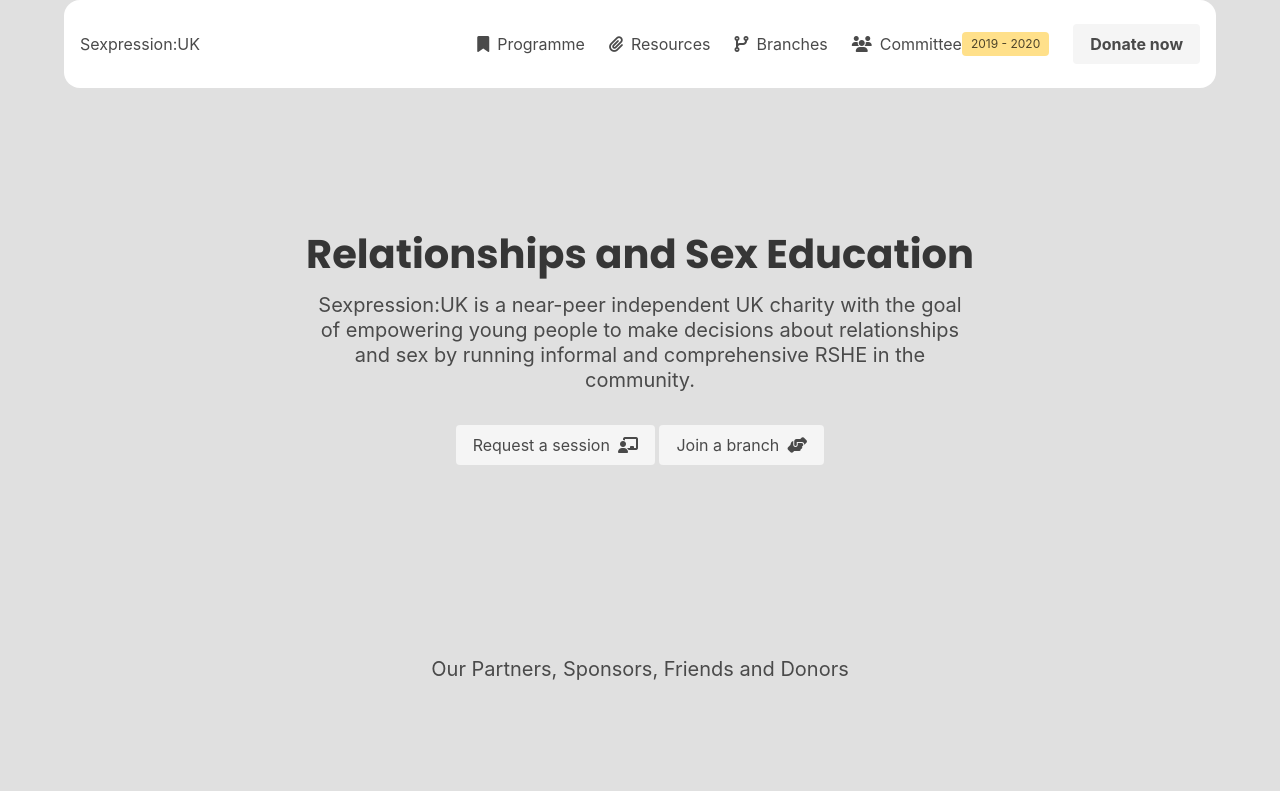
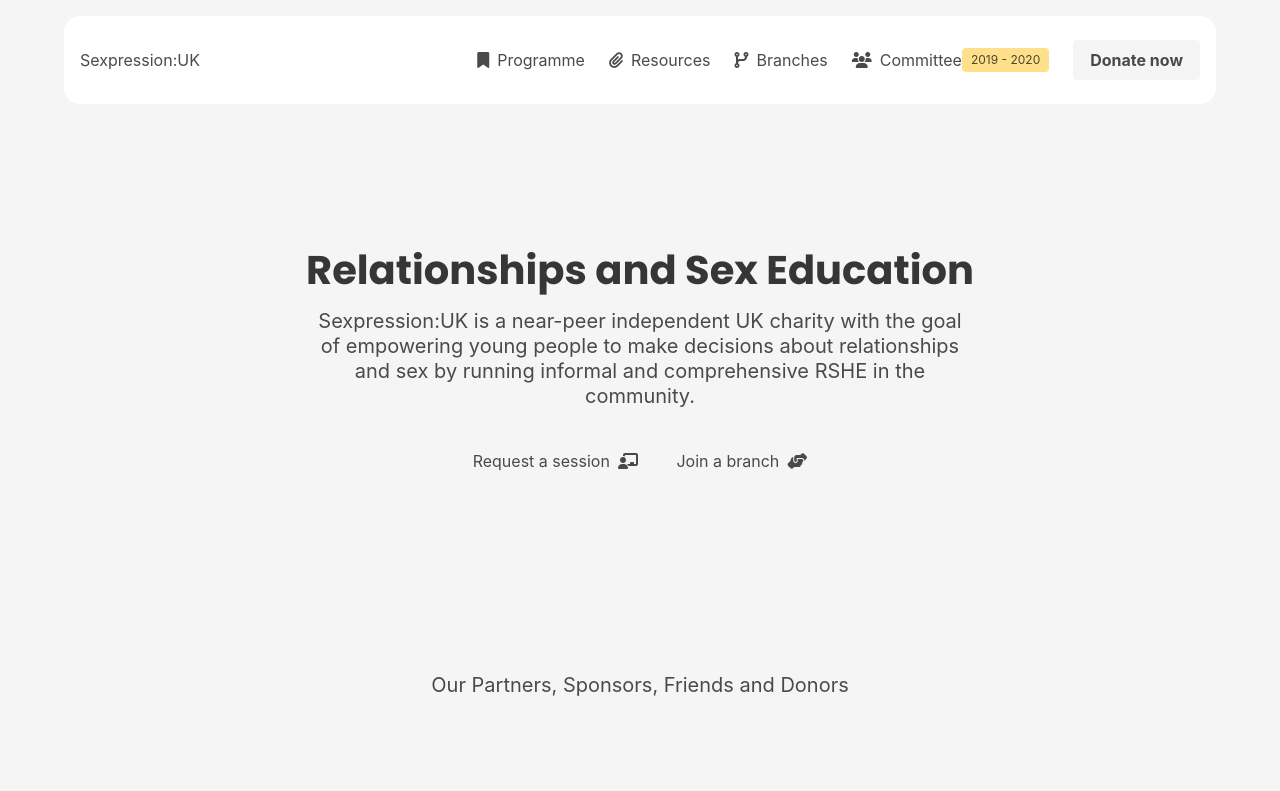
Before and after one commit to sexpression/website, an Eleventy site: page src/index.njk in a window 1280 px wide. Shown: the top 791 px of the page. Built offline with nearby package versions, Linux system fonts and the light colour scheme; Eleventy itself is replaced by a stand-in of ours; files that its build step writes are made by us from their sources; a web font is replaced by a local one; what eleventy-plugin-nesting-toc, human-date, node-fetch would draw is missing.

Commit message:
update nav

```diff
--- a/src/_layouts/headerfooter.njk
+++ b/src/_layouts/headerfooter.njk
@@ -27,7 +27,7 @@
         <meta property="twitter:image" content="{{ image_url }}">
     </head>
     <body>
-    <div class="container">
+    <div class="container pt-4">
         <nav class="navbar is-transparent transparent-background" role="navigation" aria-label="main navigation">
             <div class="navbar-brand">
                 <a class="navbar-item" href="/">Sexpression:UK</a>
--- a/src/sass/_background.scss
+++ b/src/sass/_background.scss
@@ -1,5 +1,5 @@
 body {
-    background-color: #e0e0e0;
+    background-color: #f5f5f5;
 }
 
 img {
```
Also changed, not shown: src/css/style.css.
